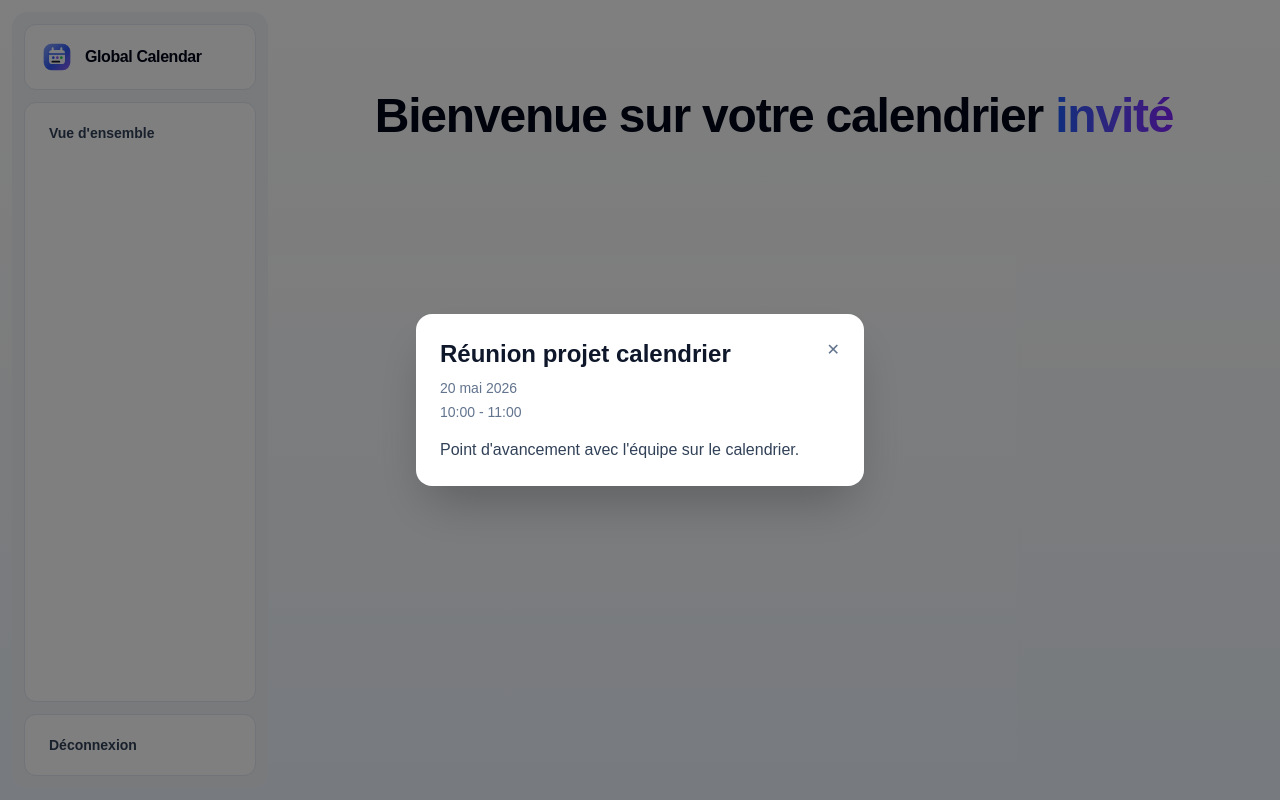
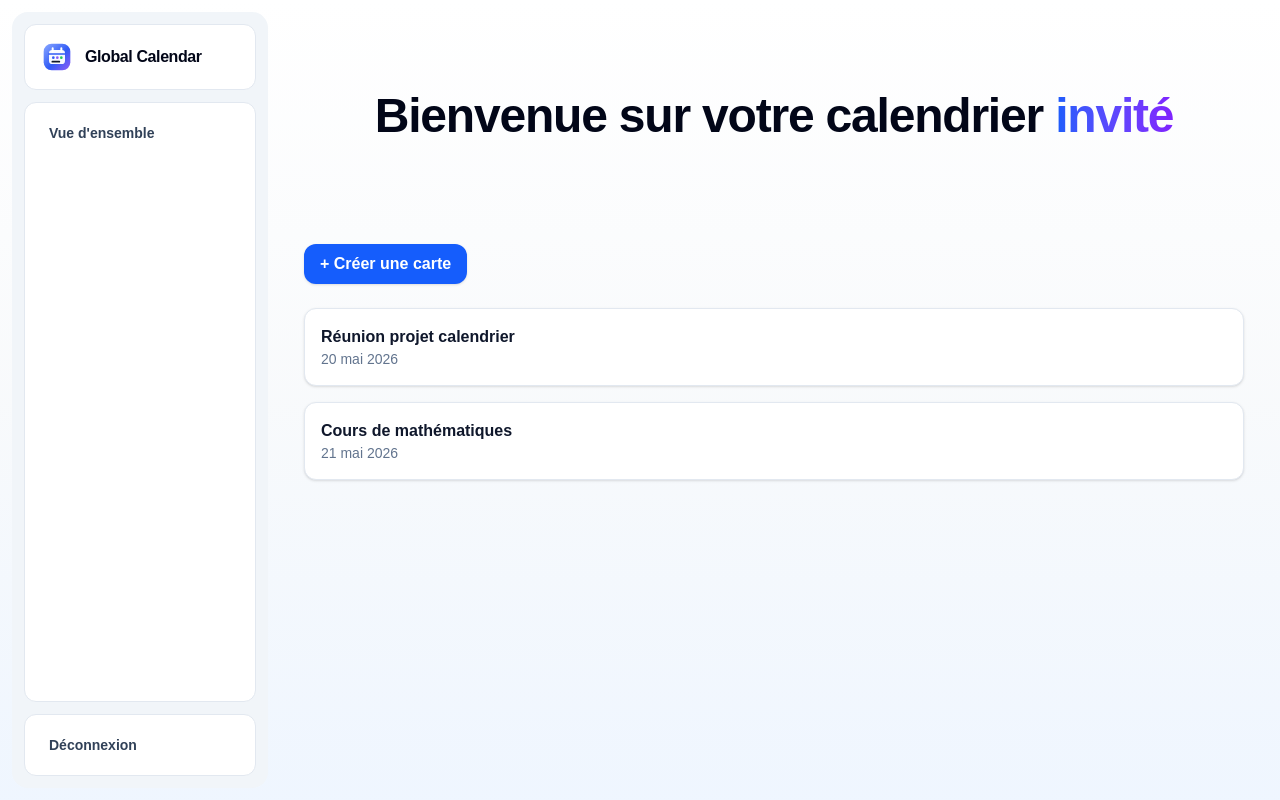
Before and after one commit to GoulvenBonmarchand/Global-Calendar, a Next.js app in the folder global-calendar/: page /calendar in a window 1280 px wide. Built offline with nearby package versions, Linux system fonts and the light colour scheme.

Commit message:
création d'un bouton pour créer un cards

```diff
--- a/global-calendar/src/app/calendar/CalendarPreview.tsx
+++ b/global-calendar/src/app/calendar/CalendarPreview.tsx
@@ -1,22 +1,43 @@
 "use client";
 
 import { useState } from "react";
-import Cards, { CalendarEvent } from "@/components/cards/cards";
+import Cards from "@/components/cards/cards";
+import type { CalendarEvent } from "@/components/cards/cards";
 import { events } from "@/data/events";
+import CreateCardButton from "@/components/cards/CreateCards";
 
 export default function CalendarPreview() {
-  const [selectedEvent, setSelectedEvent] = useState<CalendarEvent | null>(
-    events[0]
-  );
+  const [allEvents, setAllEvents] = useState<CalendarEvent[]>(events);
+  const [selectedEvent, setSelectedEvent] = useState<CalendarEvent | null>(null);
+
+  function handleCreateEvent(newEvent: CalendarEvent) {
+    setAllEvents([...allEvents, newEvent]);
+    setSelectedEvent(newEvent);
+  }
 
   return (
-    <>
+    <section className="p-6">
+      <CreateCardButton onCreate={handleCreateEvent} />
+
+      <div className="mt-6 grid gap-4">
+        {allEvents.map((event) => (
+          <button
+            key={event.id}
+            onClick={() => setSelectedEvent(event)}
+            className="rounded-xl border border-slate-200 bg-white p-4 text-left shadow hover:bg-slate-50"
+          >
+            <h3 className="font-semibold text-slate-900">{event.title}</h3>
+            <p className="text-sm text-slate-500">{event.date}</p>
+          </button>
+        ))}
+      </div>
+
       {selectedEvent && (
         <Cards
           event={selectedEvent}
           onClose={() => setSelectedEvent(null)}
         />
       )}
-    </>
+    </section>
   );
 }
--- /dev/null
+++ b/global-calendar/src/components/cards/CreateCards.tsx
@@ -0,0 +1,31 @@
+"use client";
+
+import type { CalendarEvent } from "@/components/cards/cards";
+
+type CreateCardButtonProps = {
+  onCreate: (event: CalendarEvent) => void;
+};
+
+export default function CreateCardButton({ onCreate }: CreateCardButtonProps) {
+  function handleCreateCard() {
+    const newEvent: CalendarEvent = {
+      id: Date.now(),
+      title: "Nouvel événement",
+      date: "Aujourd'hui",
+      startTime: "10:00",
+      endTime: "11:00",
+      description: "Description du nouvel événement.",
+    };
+
+    onCreate(newEvent);
+  }
+
+  return (
+    <button
+      onClick={handleCreateCard}
+      className="rounded-xl bg-blue-600 px-4 py-2 font-semibold text-white shadow hover:bg-blue-700"
+    >
+      + Créer une carte
+    </button>
+  );
+}
```
